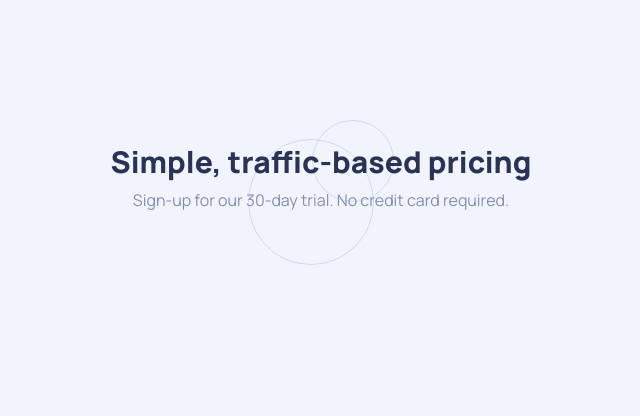
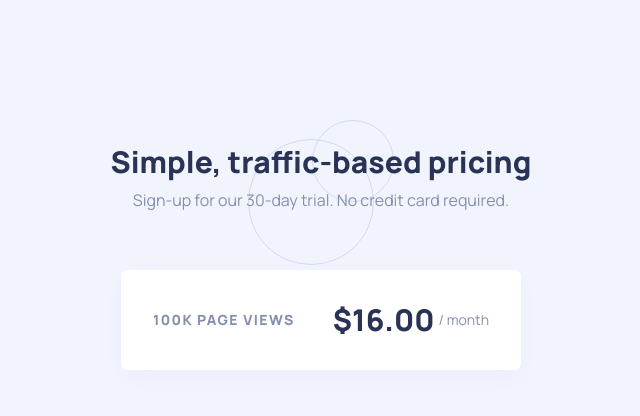
Before and after one commit to UnicornDad8/interactive-pricing-component, a plain HTML site: page index.html in a window 1280 px wide. Shown: the whole page, without its empty margins (319-959 px from the left). Drawn offline with nearby package versions, Linux system fonts and the light colour scheme.

Commit message:
Added top part of form and styles price text

```diff
--- a/index.html
+++ b/index.html
@@ -27,7 +27,7 @@
         src="./images/pattern-circles.svg"
       />
       <section
-        class="md:max-w-5xl mx-auto w-full h-full flex flex-col items-center justify-center absolute z-20 top-0 left-[50%] -translate-x-[50%] p-4"
+        class="w-full md:max-w-5xl mx-auto h-full flex flex-col items-center justify-center absolute z-20 top-0 left-[50%] -translate-x-[50%] p-4"
       >
         <div class="flex flex-col justify-start gap-2 h-2/3 text-center">
           <h1 class="text-3xl font-family font-extrabold text-[#293356]">
@@ -39,6 +39,25 @@
             Sign-up for our 30-day trial. No credit card required.
           </p>
         </div>
+        <form
+          class="min-w-[300px] md:min-w-[400px] position absolute top-[40%] left-[50%] -translate-y-[50%] -translate-x-[50%] bg-white p-8 rounded-md blue-shadow"
+        >
+          <div class="flex items-center justify-between">
+            <h3
+              class="text-sm font-extrabold font-family uppercase tracking-widest text-[#858FAD]"
+            >
+              100K page views
+            </h3>
+            <h3
+              class="text-3xl font-extrabold font-family text-[#293356] flex items-center gap-1"
+            >
+              $16.00
+              <span class="text-sm font-normal font-family text-[#858FAD]"
+                >/ month</span
+              >
+            </h3>
+          </div>
+        </form>
       </section>
     </main>
   </body>
--- a/styles.css
+++ b/styles.css
@@ -10,3 +10,7 @@ body {
 .font-family {
   font-family: "Manrope", sans-serif;
 }
+
+.blue-shadow {
+  box-shadow: rgba(234, 238, 251, 1) 0px 8px 24px;
+}
```
